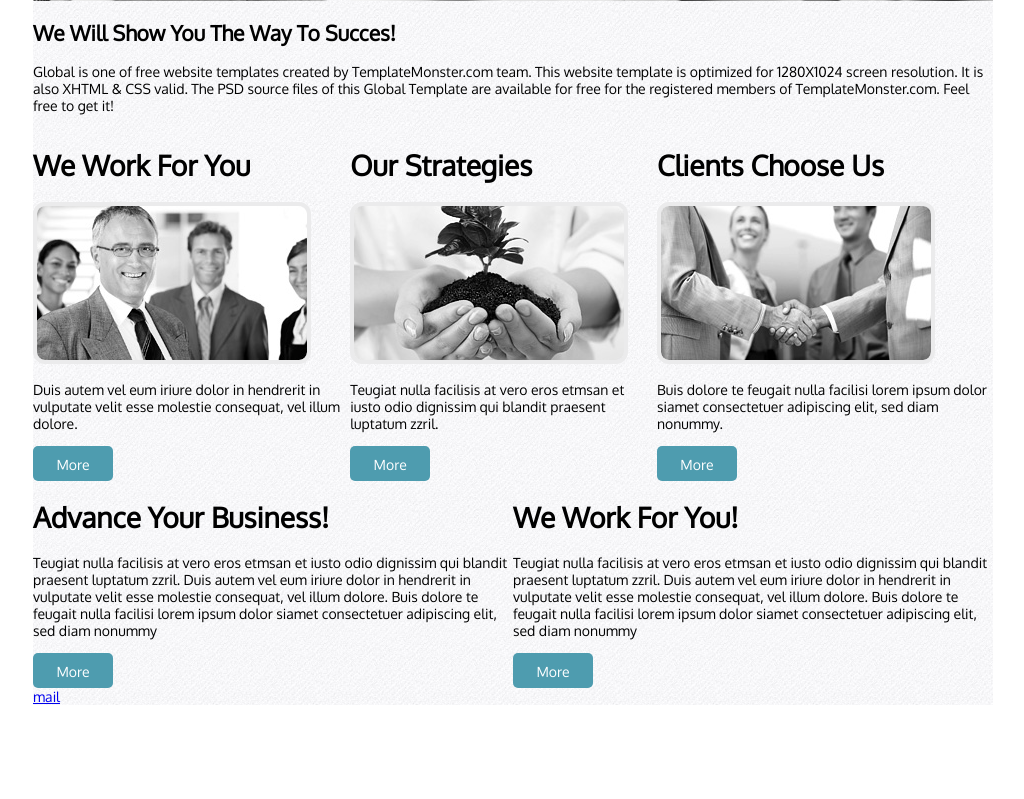
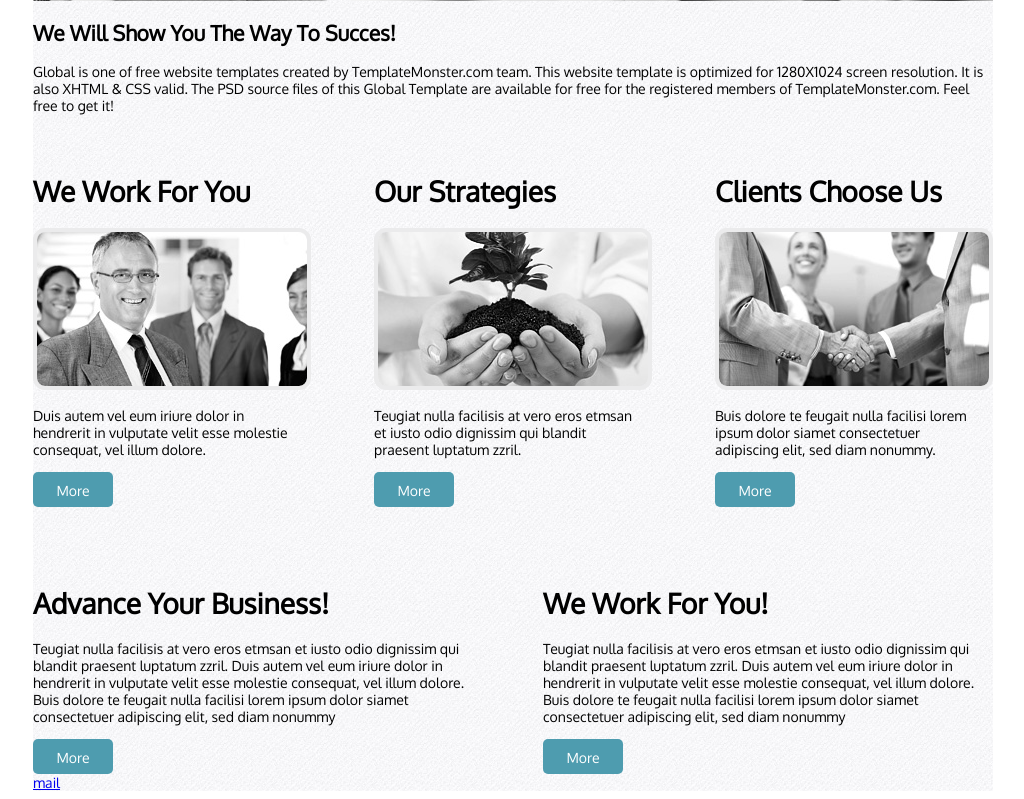
Before and after one commit to DuchenetVictor/TP-HtmlCss, a PHP site: page / in a window 1280 px wide. Shown: the part 566-1365 px from the top of the page, without its empty margins (127-1151 px from the left). Before the commit the page ends 1271 px from the top, so only its background shows below. Run offline with PHP 8.4, Linux system fonts and the light colour scheme; some web fonts are replaced.

Commit message:
mise en page

```diff
--- a/css/style.css
+++ b/css/style.css
@@ -40,8 +40,17 @@ div#slider{
 
 }
 .flex-item {
+    justify-content: space-between;
     display:flex;
     align-items: center;
+    margin-top:40px
+}
+
+.flex-item2 {
+    justify-content: space-between;
+    display:flex;
+    align-items: center;
+    margin-top:60px
 }
 
 
@@ -56,9 +65,9 @@ body{
 #page{
     margin-left: auto;
     margin-right: auto;
-  width: 960px;
-  background-image:url(../ressources/main.jpg);
-  align-content: center;
+    width: 960px;
+    background-image:url(../ressources/main.jpg);
+    align-content: center;
 }
 #search{
    float:right;
@@ -72,10 +81,8 @@ body{
 #searchInput{
    height: 22px;
    border:none;
+}
 
-
-
-}
 .searchBtn {
     display: block;
     background:url(../ressources/search-button.png) no-repeat;
@@ -107,3 +114,11 @@ body{
     color: white;
     text-decoration:none;
 }
+
+.ptype{
+    width:270px;
+}
+
+.ptype2{
+    width:450px;
+}
--- a/index.html
+++ b/index.html
@@ -56,34 +56,34 @@
                 <div>
                     <h1>We Work For You</h1>
                     <img src="ressources/page1-img1.jpg" alt="" class="img-border">
-                    <p>Duis autem vel eum iriure dolor in hendrerit in vulputate velit esse molestie consequat, vel illum dolore.</p>
+                    <p class="ptype">Duis autem vel eum iriure dolor in hendrerit in vulputate velit esse molestie consequat, vel illum dolore.</p>
                     <a href="#" class="Morebutton">More</a>
                 </div>
                 <div>
                     <h1>Our Strategies</h1>
                     <img src="ressources/page1-img2.jpg" alt="" class="img-border">
-                    <p>Teugiat nulla facilisis at vero eros etmsan et iusto odio dignissim qui blandit praesent luptatum zzril.</p>
+                    <p class="ptype">Teugiat nulla facilisis at vero eros etmsan et iusto odio dignissim qui blandit praesent luptatum zzril.</p>
                     <a href="#" class="Morebutton">More</a>
                 </div>
                 <div>
                     <h1>Clients Choose Us</h1>
                     <img src="ressources/page1-img3.jpg" alt="" class="img-border">
-                    <p>Buis dolore te feugait nulla facilisi lorem ipsum dolor siamet consectetuer adipiscing elit, sed diam nonummy.</p>
+                    <p class="ptype">Buis dolore te feugait nulla facilisi lorem ipsum dolor siamet consectetuer adipiscing elit, sed diam nonummy.</p>
                     <a href="#" class="Morebutton">More</a>
                 </div>
             </div>
-			<div class="flex-item">
-                <div class"item">
+			<div class="flex-item2">
+                <div>
                     <h1>Advance Your Business!</h1>
-                    <p>Teugiat nulla facilisis at vero eros etmsan et iusto odio dignissim qui blandit praesent luptatum zzril.
+                    <p class="ptype2">Teugiat nulla facilisis at vero eros etmsan et iusto odio dignissim qui blandit praesent luptatum zzril.
 					   Duis autem vel eum iriure dolor in hendrerit in vulputate velit esse molestie consequat, vel illum dolore.
 					   Buis dolore te feugait nulla facilisi lorem ipsum dolor siamet consectetuer adipiscing elit, sed diam nonummy
 					</p>
                     <a href="#" class="Morebutton">More</a>
                 </div>
-                <div class"item">
+                <div>
                     <h1>We Work For You!</h1>
-                    <p>Teugiat nulla facilisis at vero eros etmsan et iusto odio dignissim qui blandit praesent luptatum zzril.
+                    <p class="ptype2">Teugiat nulla facilisis at vero eros etmsan et iusto odio dignissim qui blandit praesent luptatum zzril.
 					   Duis autem vel eum iriure dolor in hendrerit in vulputate velit esse molestie consequat, vel illum dolore.
 					   Buis dolore te feugait nulla facilisi lorem ipsum dolor siamet consectetuer adipiscing elit, sed diam nonummy
 					</p>
```
